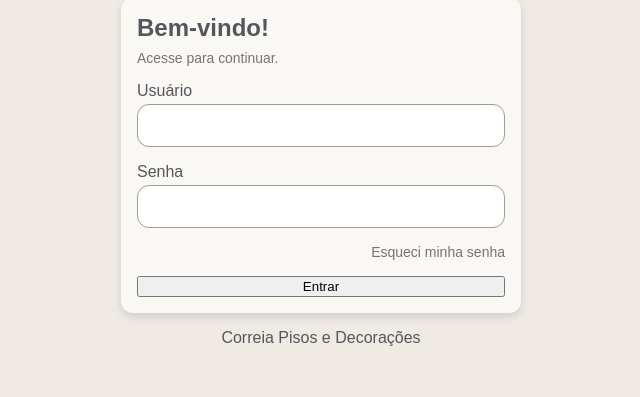
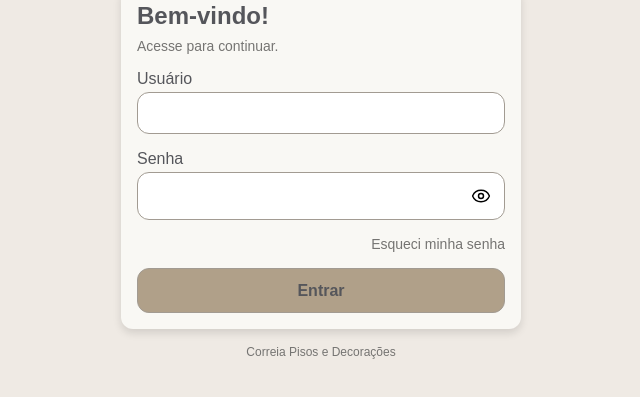
Before and after one commit to luizJuni0r/correia-pisos, a plain HTML site: page login.html in a window 1280 px wide. Shown: the part 269-666 px from the top of the page, without its empty margins (319-959 px from the left). Drawn offline with Linux system fonts and the light colour scheme.

Commit message:
terminando tela de login

```diff
--- a/css/componentes/buttons.css
+++ b/css/componentes/buttons.css
@@ -0,0 +1,44 @@
+.botao {
+    padding: 0.80rem;
+    border: 1px solid var(--border);
+    border-radius: var(--radius);
+    font-size: 1rem;
+    font-weight: 550;
+    cursor: pointer;
+    text-align: center;
+    display: inline-flex;
+    align-items: center;
+    justify-content: center;
+    color: var(--text);
+
+    transition:
+        background-color 150ms,
+        transform 150ms
+    ;
+}
+
+.botao--primario {
+    background: var(--primary);
+}
+
+.botao--secundario {
+    background: transparent;
+}
+
+.botao:not(:disabled):active {
+    transform: scale(0.98);
+}
+
+.botao:not(:disabled):hover {
+    filter: brightness(0.95);
+}
+
+.botao:focus-visible {
+    outline: 2px solid var(--primary);
+    outline-offset: 2px;
+}
+
+.botao:disabled {
+    opacity: 0.5;
+    cursor: not-allowed;
+}
--- a/css/componentes/forms.css
+++ b/css/componentes/forms.css
@@ -46,3 +46,9 @@
   outline: 1px solid var(--primary);
   border-color: var(--primary);
 }
+
+.input-senha img {
+  width: 1.25rem;
+  height: 1.25rem;
+  display: block;
+}
--- a/css/paginas/login.css
+++ b/css/paginas/login.css
@@ -60,3 +60,9 @@ form a {
 form a:hover{
   text-decoration: underline;
 }
+
+footer {
+  font-size: 0.75rem;
+  color: var(--text-secondary);
+  text-align: center;
+}
--- a/login.html
+++ b/login.html
@@ -8,6 +8,7 @@
     <link rel="stylesheet" href="css/base.css"/>
     <link rel="stylesheet" href="css/componentes/card.css"/>
     <link rel="stylesheet" href="css/componentes/forms.css"/>
+    <link rel="stylesheet" href="css/componentes/buttons.css"/>
     <link rel="stylesheet" href="css/paginas/login.css"/>
   </head>
 
@@ -27,11 +28,11 @@
           <label for="senha">Senha</label>
           <div class="input-senha">
             <input type="password" id="senha" name="senha" required autocomplete="current-password" class="input">
-            <button type="button" aria-label="Mostrar senha"><img src="" alt=""></button>
+            <button type="button" aria-label="Mostrar senha"><img src="assets/icones/eye.svg" alt=""></button>
           </div>
         </div>
         <a href="#">Esqueci minha senha</a>
-        <button type="submit">Entrar</button>
+        <button type="submit" class="botao botao--primario">Entrar</button>
       </form>
     </main>
     <footer>Correia Pisos e Decorações</footer>
```
Also changed, not shown: index.html (+0 -10 lines), assets/icones/eye-closed.svg (added), assets/icones/eye.svg (added).
